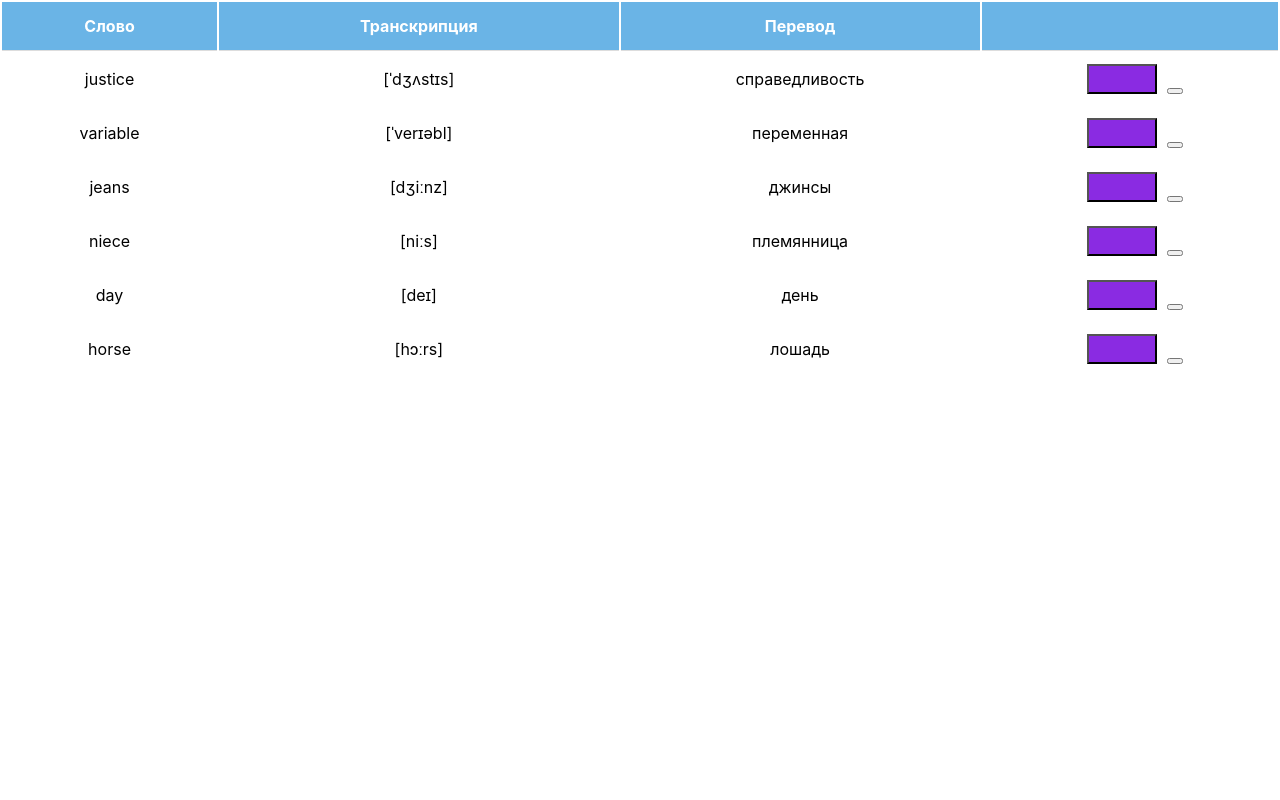
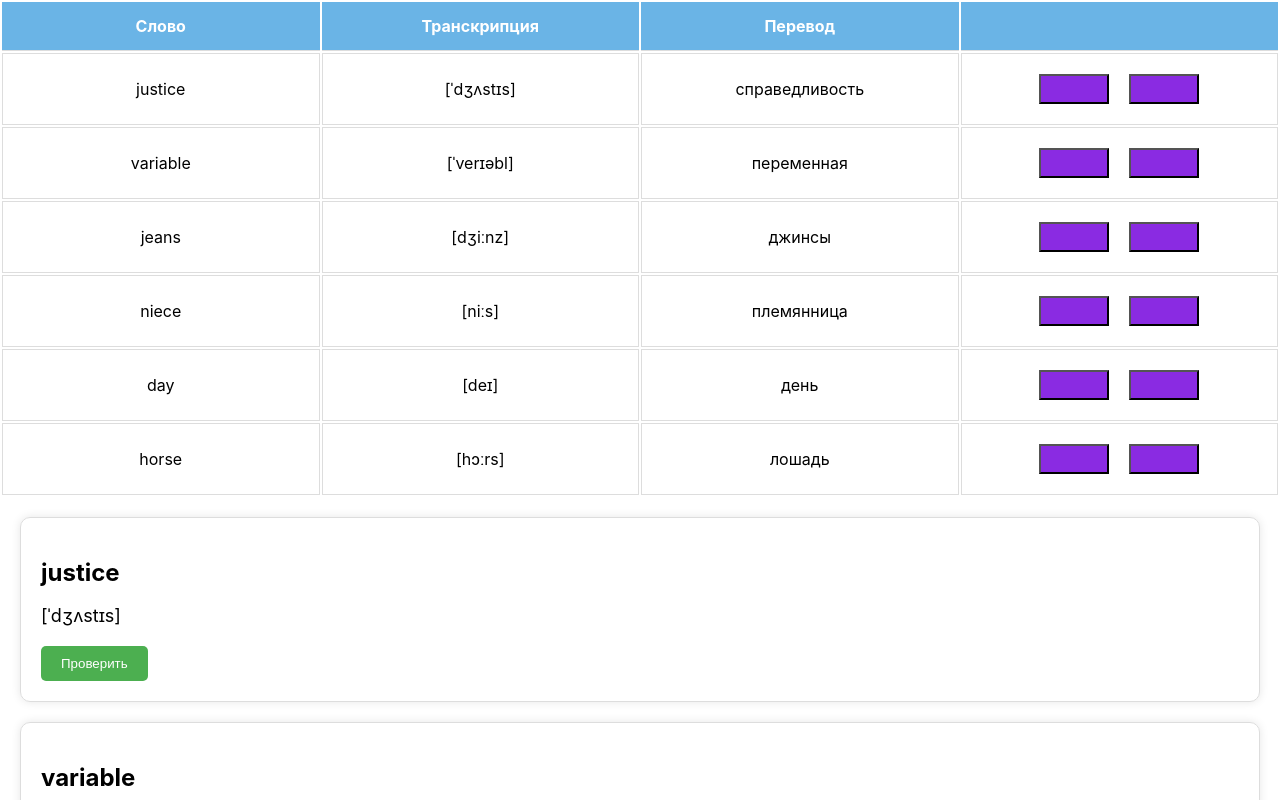
Before and after one commit to ria-helluva-boss/study_english, a React (Create React App) app: page / in a window 1280 px wide. Shown: the top 800 px of the page. Built offline with nearby package versions, Linux system fonts and the light colour scheme.

Commit message:
i cry a lot

```diff
--- a/src/App.js
+++ b/src/App.js
@@ -1,11 +1,16 @@
 import React from 'react';
 import './App.css';
 import Table from './components/Table';
+import data from './data';
+import Card from './components/Card';
 
 function App() {
   return (
-    <div className="App">
-    <Table/>
+    <div>
+      <Table data={data} />
+      {data.map((item, index) => (
+        <Card key={index} english={item.english} transcription={item.transcription} russian={item.russian} />
+      ))}
     </div>
   );
 }
--- a/src/components/Button.jsx
+++ b/src/components/Button.jsx
@@ -1,4 +1,5 @@
-import styles from "./Button.module.css";
+import React from 'react';
+
 const Button = ({ text, className }) => {
     return (
         <button className={className}>{text}</button>
--- a/src/components/Button.module.css
+++ b/src/components/Button.module.css
@@ -10,6 +10,10 @@
 
 .delete_button {
     color: black;
+    background-color: blueviolet;
+    width: 4.375rem;
+    height: 1.875rem;
+    margin: .625rem;
 }
 
 .edit_button:hover {
--- /dev/null
+++ b/src/components/Card.jsx
@@ -0,0 +1,26 @@
+    import React, { useState } from 'react';
+    import styles from './Card.module.css';
+
+    const Card = ({ english, transcription, russian }) => {
+    const [showTranslation, setShowTranslation] = useState(false);
+
+    const handleShowTranslation = () => {
+        setShowTranslation(true);
+    };
+
+    return (
+        <div className={styles.card}>
+        <h2 className={styles.englishWord}>{english}</h2>
+        <p className={styles.transcription}>{transcription}</p>
+        {showTranslation ? (
+            <p className={styles.russianWord}>{russian}</p>
+        ) : (
+            <button className={styles.showTranslationButton} onClick={handleShowTranslation}>
+            Проверить
+            </button>
+        )}
+        </div>
+    );
+    };
+
+    export default Card;
--- /dev/null
+++ b/src/components/Card.module.css
@@ -0,0 +1,36 @@
+    .card {
+        margin: 20px;
+        padding: 20px;
+        border: 1px solid #ddd;
+        border-radius: 10px;
+        box-shadow: 0 0 10px rgba(0, 0, 0, 0.1);
+    }
+
+    .englishWord {
+        font-size: 24px;
+        font-weight: bold;
+        margin-bottom: 10px;
+    }
+
+    .transcription {
+        font-size: 18px;
+        margin-bottom: 20px;
+    }
+
+    .russianWord {
+        font-size: 18px;
+        margin-bottom: 20px;
+    }
+
+    .showTranslationButton {
+        background-color: #4CAF50;
+        color: #fff;
+        padding: 10px 20px;
+        border: none;
+        border-radius: 5px;
+        cursor: pointer;
+    }
+
+    .showTranslationButton:hover {
+        background-color: #3e8e41;
+    }
--- a/src/components/Table.jsx
+++ b/src/components/Table.jsx
@@ -20,6 +20,7 @@ const Table = () => {
                     ))}
             </tbody>
         </table>
+
     );};
 
     export default Table;
--- a/src/components/TableRow.jsx
+++ b/src/components/TableRow.jsx
@@ -1,23 +1,53 @@
 import Button from "./Button";
 import styles from "./Button.module.css";
+import React, { useState } from 'react';
+import looks from "./TableRow.module.css";
 
 const TableRow = ({english, transcription, russian}) => {
-    const buttons = [
-        { text: "Edit", className: styles.edit_button },
-        { text: "Delete", className: styles.delete_button },
-    ];
 
-return (
-    <tr>
-        <td>{english}</td>
-        <td>{transcription}</td>
-        <td>{russian}</td>
-        <td>
-        {buttons.map((button, index) => (
-    <Button key={index} className={button.className}> {button.text} </Button>
-))}
-        </td>
-    </tr>
-);};
+    const [isSelected, setSelected] = useState(false);
+
+    const [englishValue, setEnglishValue] = useState(english);
+    const [transcriptionValue, setTranscriptionValue] = useState(transcription);
+    const [russianValue, setRussianValue] = useState(russian);
+
+    const handleInputChange = (setValue) => (evt) => {
+        setValue(evt.target.value);
+    };
+    const handleEditClick = () => {
+        setSelected(true);
+    };
+    const handleSaveClick = () => {
+        setSelected(false);
+    };
+
+    return (
+        <tr className={looks.tableRow}>
+            <td>{isSelected ? (
+            <input value={englishValue}
+                onChange={handleInputChange(setEnglishValue)}
+                />) : englishValue}</td>
+
+            <td>{isSelected ? (
+            <input value={transcriptionValue}
+                onChange={handleInputChange(setTranscriptionValue)}
+                />) : transcriptionValue}</td>
+
+            <td> {isSelected ? (
+            <input value={russianValue}
+                onChange={handleInputChange(setRussianValue)}
+                />) : russianValue}</td>
+
+            <td>
+                <Button className={styles.edit_button} onClick={handleEditClick}>
+                    Edit
+                </Button>
+                <Button className={styles.delete_button} onClick={handleSaveClick}>
+                    Delete
+                </Button>
+            </td>
+        </tr>
+    );
+};
 
 export default TableRow;
--- /dev/null
+++ b/src/components/TableRow.module.css
@@ -0,0 +1,13 @@
+.tableRow td {
+    padding: 10px;
+    border: 1px solid #ddd;
+    text-align: center;
+    width: 20%;
+}
+.tableRow td input {
+    width: 100%;
+    padding: 10px;
+    border: 1px solid #ccc;
+    border-radius: 5px;
+    text-align: center;
+}
```
